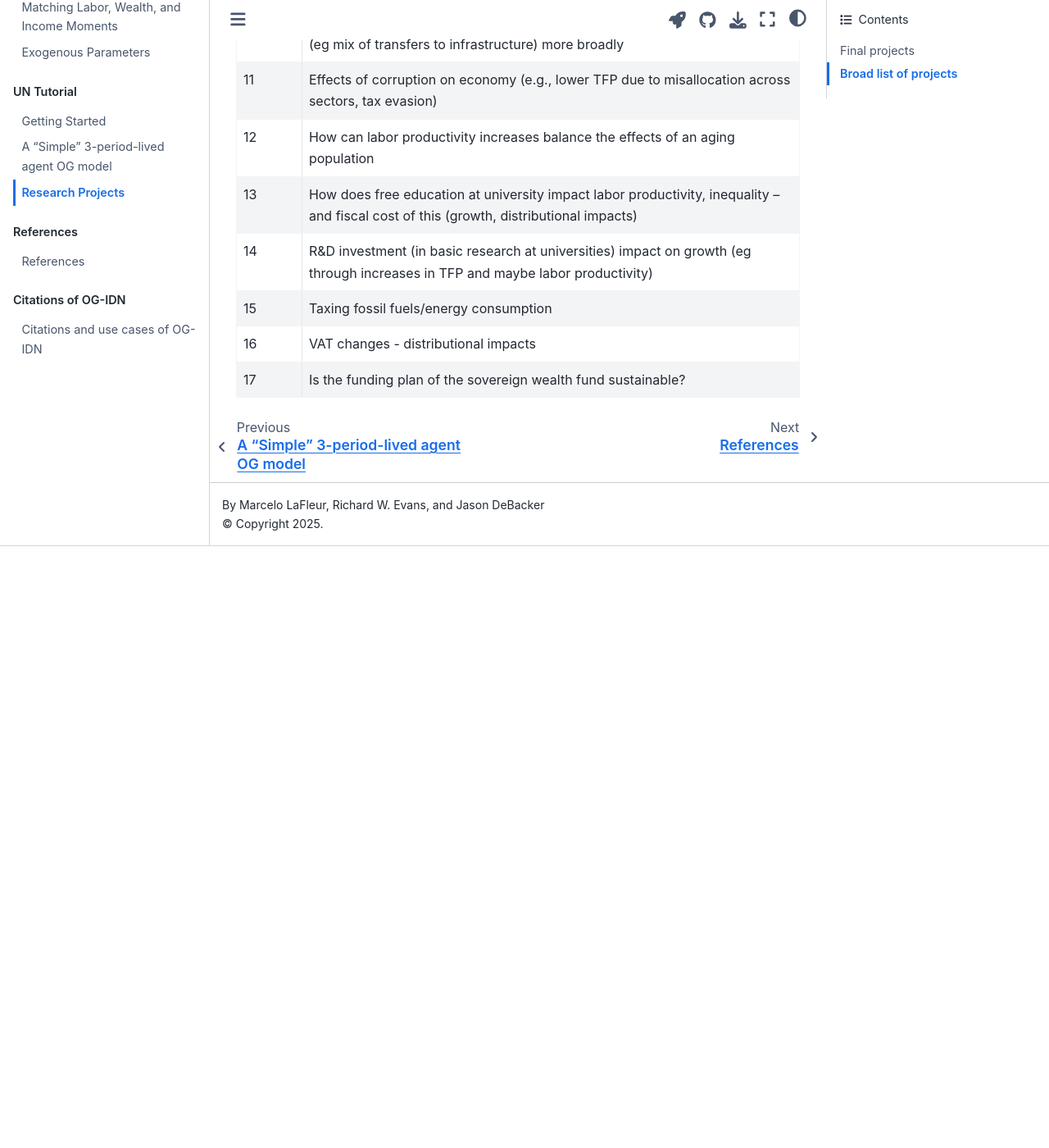
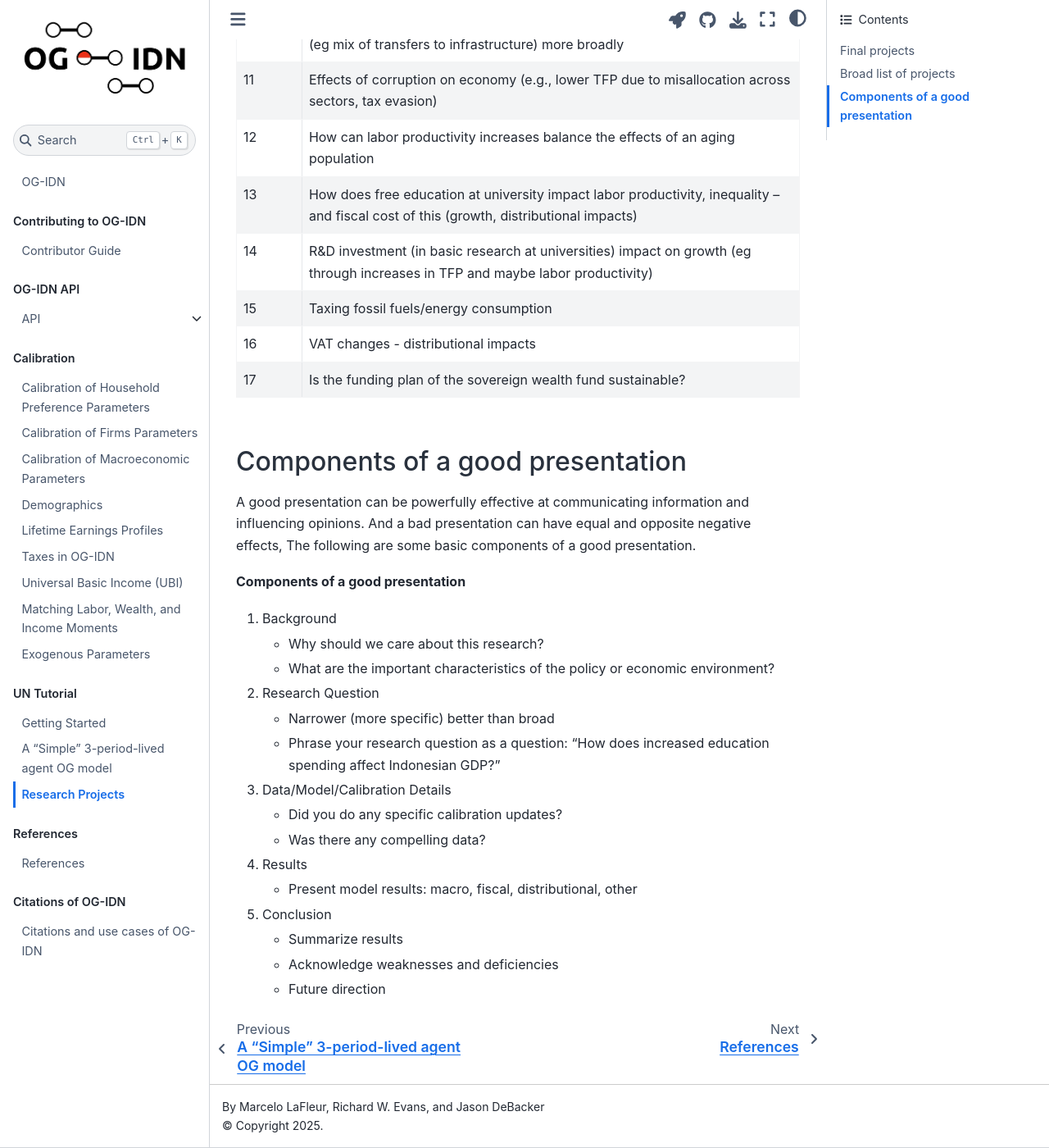
Before and after one commit to EAPD-DRB/OG-IDN, a Jupyter Book: the page built from docs/book/content/UNtutorial/projects.md, in a window 1280 px wide and 1400 px high, scrolled down 1863 px. Shown: the whole window at 82% size. Built offline with Jupyter Book 1.0.4 settings and Sphinx 7.4.7 and the Sphinx Book theme 1.1.4, drawn with Linux system fonts in a browser that asks for light colours; comment, search, counter and statistics services are not loaded; before the commit the page ends 2529 px from its top, so only the background shows below that.

Commit message:
Add components of presentation to projects.md

````diff
--- a/docs/book/content/UNtutorial/projects.md
+++ b/docs/book/content/UNtutorial/projects.md
@@ -92,3 +92,25 @@ This sections contains the broad set of project descriptions brainstormed by the
 * - 17
   - Is the funding plan of the sovereign wealth fund sustainable?
 ```
+
+## Components of a good presentation
+
+A good presentation can be powerfully effective at communicating information and influencing opinions. And a bad presentation can have equal and opposite negative effects, The following are some basic components of a good presentation.
+
+**Components of a good presentation**
+
+1. Background
+    - Why should we care about this research?
+    - What are the important characteristics of the policy or economic environment?
+2. Research Question
+    - Narrower (more specific) better than broad
+    - Phrase your research question as a question: "How does increased education spending affect Indonesian GDP?"
+3. Data/Model/Calibration Details
+    - Did you do any specific calibration updates?
+    - Was there any compelling data?
+4. Results
+    - Present model results: macro, fiscal, distributional, other
+5. Conclusion
+    - Summarize results
+    - Acknowledge weaknesses and deficiencies
+    - Future direction
````
